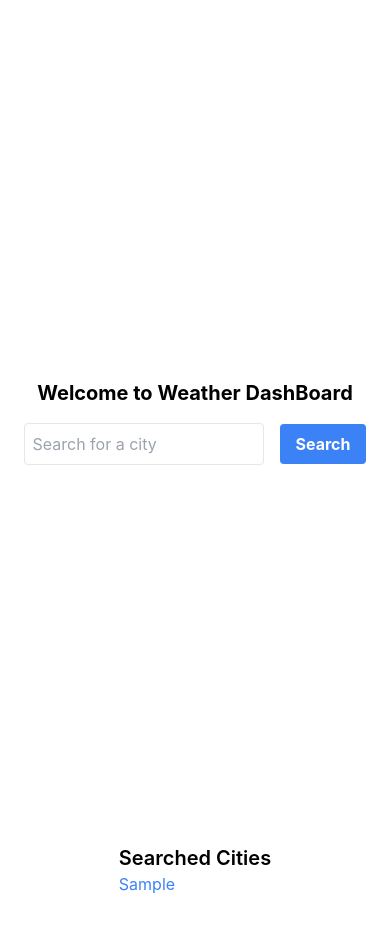
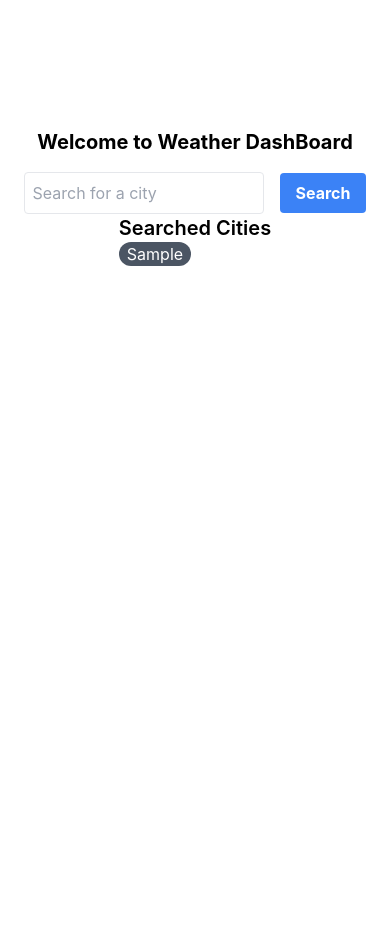
Before and after one commit to TheWiseSailor/ReactWeather, a React (Create React App) app: page / in a window 390 px wide. Both pictures are taken after typing "Sample" into the empty fields and a click on the button "Search". After the commit the page ends 844 px from the top, so only its background shows below. Built offline with nearby package versions, Linux system fonts and the light colour scheme; no server answers.

Commit message:
got almost everything I want for a simple weather dashboard that is perfect for mobile, and desktop

```diff
--- a/src/components/SearchedCities.js
+++ b/src/components/SearchedCities.js
@@ -12,7 +12,7 @@ const SearchedCities = ({ cities, onCityClick }) => {
             <li key={index}>
               <button
                 onClick={() => onCityClick(city)}
-                className="text-blue-500 hover:underline cursor-pointer"
+                className="bg-gray-600 text-white hover:underline cursor-pointer rounded-xl pl-2 pr-2"
               >
                 {city}
               </button>
--- a/src/components/WeatherDashboard.js
+++ b/src/components/WeatherDashboard.js
@@ -26,7 +26,7 @@ const WeatherDashboard = () => {
     setShowSearchedCities(true);
   };
   const addCityToSearchedCities = (city) => {
-    setSearchedCities((prevCities) => [city, ...prevCities.slice(0, 7)]);
+    setSearchedCities((prevCities) => [city, ...prevCities.slice(0, 3)]);
     localStorage.setItem("searchedCities", JSON.stringify(searchedCities));
   };
 
--- a/src/components/WeatherSearch.js
+++ b/src/components/WeatherSearch.js
@@ -1,15 +1,23 @@
-import React, { useState } from "react";
-
+import React, { useEffect, useState } from "react";
+import "../components/styles/App.css";
 const WeatherSearch = ({ onSearch }) => {
   const [city, setCity] = useState("");
+  const [searchButtonClicked, setSearchButtonClicked] = useState(false);
 
   const handleSearch = () => {
+    if (!searchButtonClicked) {
+      setSearchButtonClicked(true);
+    }
     onSearch(city);
     setCity("");
   };
 
   return (
-    <div className="flex flex-col items-center h-screen justify-center">
+    <div
+      className={`flex flex-col items-center ${
+        searchButtonClicked ? "pt-32" : "pt-96"
+      } justify-center`}
+    >
       <div className="mb-4 text-xl font-bold">Welcome to Weather DashBoard</div>
       <div className="flex justify-center items-center">
         <input
```
